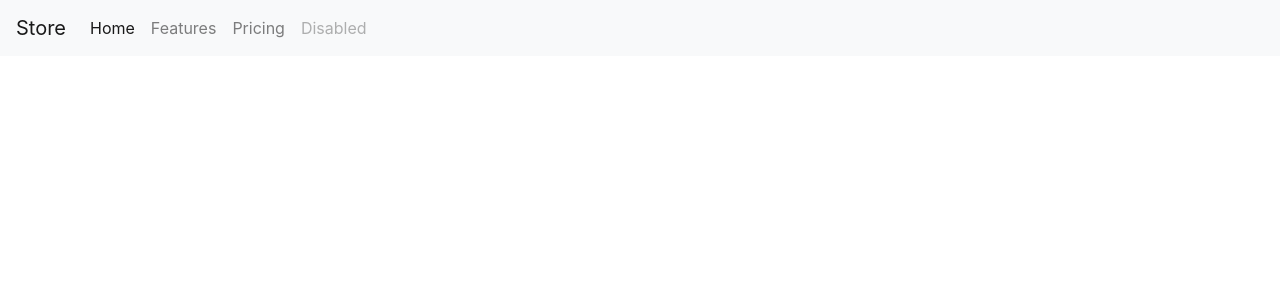
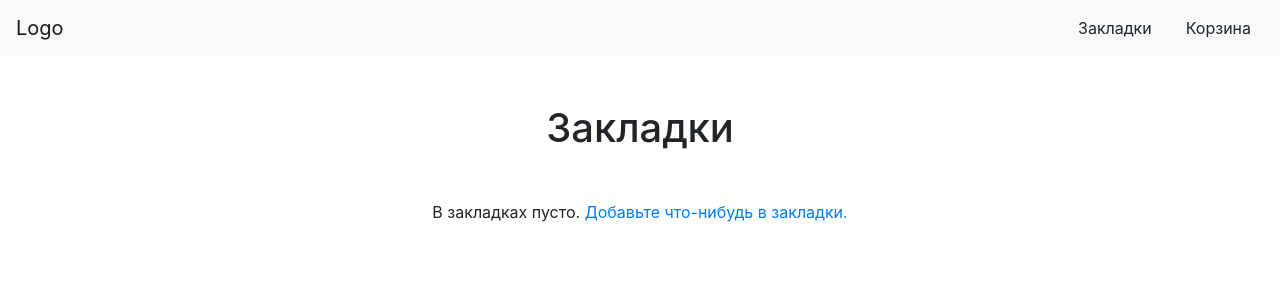
Before and after one commit to danilbakshaev/rns, a Vue app: page /favorite in a window 1280 px wide. Shown: the top 300 px of the page. Built offline with nearby package versions, Linux system fonts and the light colour scheme.

Commit message:
Сделал добавление и удаление из корзины

```diff
--- a/src/components/Card.vue
+++ b/src/components/Card.vue
@@ -1,17 +1,71 @@
 <template>
   <div class="col-12 col-sm-6 col-lg-3 my-4">
-    <img :src="`mock/${photo}`" class="rounded mx-auto d-block" alt="..." />
+    <img
+      :src="`mock/${item.photo}`"
+      class="rounded mx-auto d-block"
+      alt="..."
+    />
     <div class="card-body">
-      <h5 class="card-title">{{ name }}</h5>
-      <p class="card-text">{{ price }} руб.</p>
-      <button class="btn btn-primary mr-1 mb-1">В корзину</button>
-      <button class="btn btn-primary mr-1 mb-1">★</button>
+      <h5 class="card-title">{{ item.name }}</h5>
+      <p class="card-text">{{ item.price }} руб.</p>
+      <button
+        class="btn mr-1 mb-1"
+        :class="!basket ? 'btn-primary' : 'btn-success'"
+        @click="clickBasket"
+      >
+        {{ !basket ? "В корзину" : "Добавлено" }}
+      </button>
+
+      <button
+        class="btn mr-1 mb-1"
+        :class="!favorite ? 'btn-light' : 'btn-success'"
+        @click="clickFavorite"
+      >
+        ★
+      </button>
     </div>
   </div>
 </template>
 
 <script>
+import { mapGetters, mapMutations } from "vuex";
+
 export default {
-  props: ["id", "name", "price", "photo"]
+  props: ["item"],
+  computed: {
+    ...mapGetters(["getFavorite", "getBasket"]),
+    favorite() {
+      let isFav = false;
+      if (this.getFavorite) {
+        this.getFavorite.forEach(fav => {
+          if (fav.id === this.item.id) {
+            isFav = true;
+          }
+        });
+      }
+      return isFav;
+    },
+    basket() {
+      let isBasket = false;
+      if (this.getBasket) {
+        this.getBasket.forEach(bask => {
+          if (bask.id === this.item.id) {
+            isBasket = true;
+          }
+        });
+      }
+      return isBasket;
+    }
+  },
+  methods: {
+    ...mapMutations(["editFavorite", "addBasket"]),
+    clickBasket() {
+      this.addBasket(this.item);
+    },
+    clickFavorite() {
+      this.editFavorite(this.item);
+    }
+  },
+  mounted() {}
 };
 </script>
--- a/src/layouts/header.vue
+++ b/src/layouts/header.vue
@@ -1,7 +1,7 @@
 <template>
   <div class="LayoutDefault">
     <nav class="navbar navbar-expand-lg navbar-light bg-light">
-      <a class="navbar-brand" href="/">Store</a>
+      <router-link class="navbar-brand" to="/">Logo</router-link>
       <button
         class="navbar-toggler"
         type="button"
@@ -13,29 +13,23 @@
       >
         <span class="navbar-toggler-icon"></span>
       </button>
-      <div class="collapse navbar-collapse" id="navbarNav">
-        <ul class="navbar-nav">
-          <li class="nav-item active">
-            <a class="nav-link" href="#"
-              >Home <span class="sr-only">(current)</span></a
-            >
-          </li>
-          <li class="nav-item">
-            <a class="nav-link" href="#">Features</a>
-          </li>
-          <li class="nav-item">
-            <a class="nav-link" href="#">Pricing</a>
-          </li>
-          <li class="nav-item">
-            <a
-              class="nav-link disabled"
-              href="#"
-              tabindex="-1"
-              aria-disabled="true"
-              >Disabled</a
-            >
-          </li>
-        </ul>
+      <div class="collapse navbar-collapse justify-content-end" id="navbarNav">
+        <router-link to="/favorite" class="btn btn-light mr-2">
+          Закладки
+          <span
+            v-if="this.$store.state.user.favorite.length"
+            class="badge badge-primary"
+            >{{ this.$store.state.user.favorite.length }}</span
+          >
+        </router-link>
+        <router-link to="/basket" class="btn btn-light">
+          Корзина
+          <span
+            v-if="this.$store.state.user.basket.length"
+            class="badge badge-primary"
+            >{{ this.$store.state.user.basket.length }}</span
+          >
+        </router-link>
       </div>
     </nav>
     <main>
--- a/src/router/index.js
+++ b/src/router/index.js
@@ -1,6 +1,8 @@
 import Vue from "vue";
 import VueRouter from "vue-router";
-import Home from "../views/Home.vue";
+import Home from "@/views/Home.vue";
+import Basket from "@/views/Basket.vue";
+import Favorite from "@/views/Favorite.vue";
 
 Vue.use(VueRouter);
 
@@ -9,6 +11,16 @@ const routes = [
     path: "/",
     name: "Home",
     component: Home
+  },
+  {
+    path: "/basket",
+    name: "Basket",
+    component: Basket
+  },
+  {
+    path: "/favorite",
+    name: "Favorite",
+    component: Favorite
   }
 ];
 
--- a/src/store/index.js
+++ b/src/store/index.js
@@ -5,11 +5,50 @@ Vue.use(Vuex);
 
 export default new Vuex.Store({
   state: {
-    products: []
+    products: [],
+    user: {
+      basket: [],
+      favorite: []
+    }
   },
   mutations: {
     writeProduct(state, data) {
       state.products = data;
+    },
+    editFavorite(state, data) {
+      let hasFavorite = false;
+      state.user.favorite.forEach((item, index) => {
+        if (item.id === data.id) {
+          state.user.favorite.splice(index, 1);
+          hasFavorite = true;
+        }
+      });
+      if (!hasFavorite) {
+        state.user.favorite.push(data);
+      }
+    },
+    addBasket(state, data) {
+      let hasBasket = false;
+      data.quantity = 1;
+      state.user.basket.forEach(item => {
+        if (item.id === data.id) {
+          hasBasket = true;
+        }
+      });
+      if (!hasBasket) {
+        state.user.basket.push(data);
+      }
+    }
+  },
+  getters: {
+    getProducts(state) {
+      return state.products;
+    },
+    getBasket(state) {
+      return state.user.basket;
+    },
+    getFavorite(state) {
+      return state.user.favorite;
     }
   },
   actions: {
--- /dev/null
+++ b/src/views/Basket.vue
@@ -0,0 +1,27 @@
+<template>
+  <div class="home">
+    <div class="container">
+      <div class="row">
+        <h1 class="my-5 mx-auto">Корзина</h1>
+      </div>
+    </div>
+    <div class="container">
+      <div class="row">
+        <p v-if="basket.length === 0" class="col-12 text-center">
+          В корзине пусто. Добавьте что-нибудь из
+          <router-link to="/">каталога</router-link>
+        </p>
+      </div>
+    </div>
+  </div>
+</template>
+
+<script>
+export default {
+  computed: {
+    basket() {
+      return this.$store.state.user.basket;
+    }
+  }
+};
+</script>
--- /dev/null
+++ b/src/views/Favorite.vue
@@ -0,0 +1,27 @@
+<template>
+  <div class="home">
+    <div class="container">
+      <div class="row">
+        <h1 class="my-5 mx-auto">Закладки</h1>
+      </div>
+    </div>
+    <div class="container">
+      <div class="row">
+        <p v-if="favorite.length === 0" class="col-12 text-center">
+          В закладках пусто.
+          <router-link to="/">Добавьте что-нибудь в закладки.</router-link>
+        </p>
+      </div>
+    </div>
+  </div>
+</template>
+
+<script>
+export default {
+  computed: {
+    favorite() {
+      return this.$store.state.user.favorite;
+    }
+  }
+};
+</script>
--- a/src/views/Home.vue
+++ b/src/views/Home.vue
@@ -7,14 +7,7 @@
     </div>
     <div class="container">
       <div class="row">
-        <Card
-          v-for="product in this.$store.state.products"
-          :key="product.id"
-          :id="product.id"
-          :name="product.name"
-          :price="product.price"
-          :photo="product.photo"
-        />
+        <Card v-for="product in products" :key="product.id" :item="product" />
       </div>
     </div>
   </div>
@@ -27,6 +20,11 @@ export default {
   components: { Card },
   async mounted() {
     await this.$store.dispatch("fetchProducts");
+  },
+  computed: {
+    products() {
+      return this.$store.state.products;
+    }
   }
 };
 </script>
```
